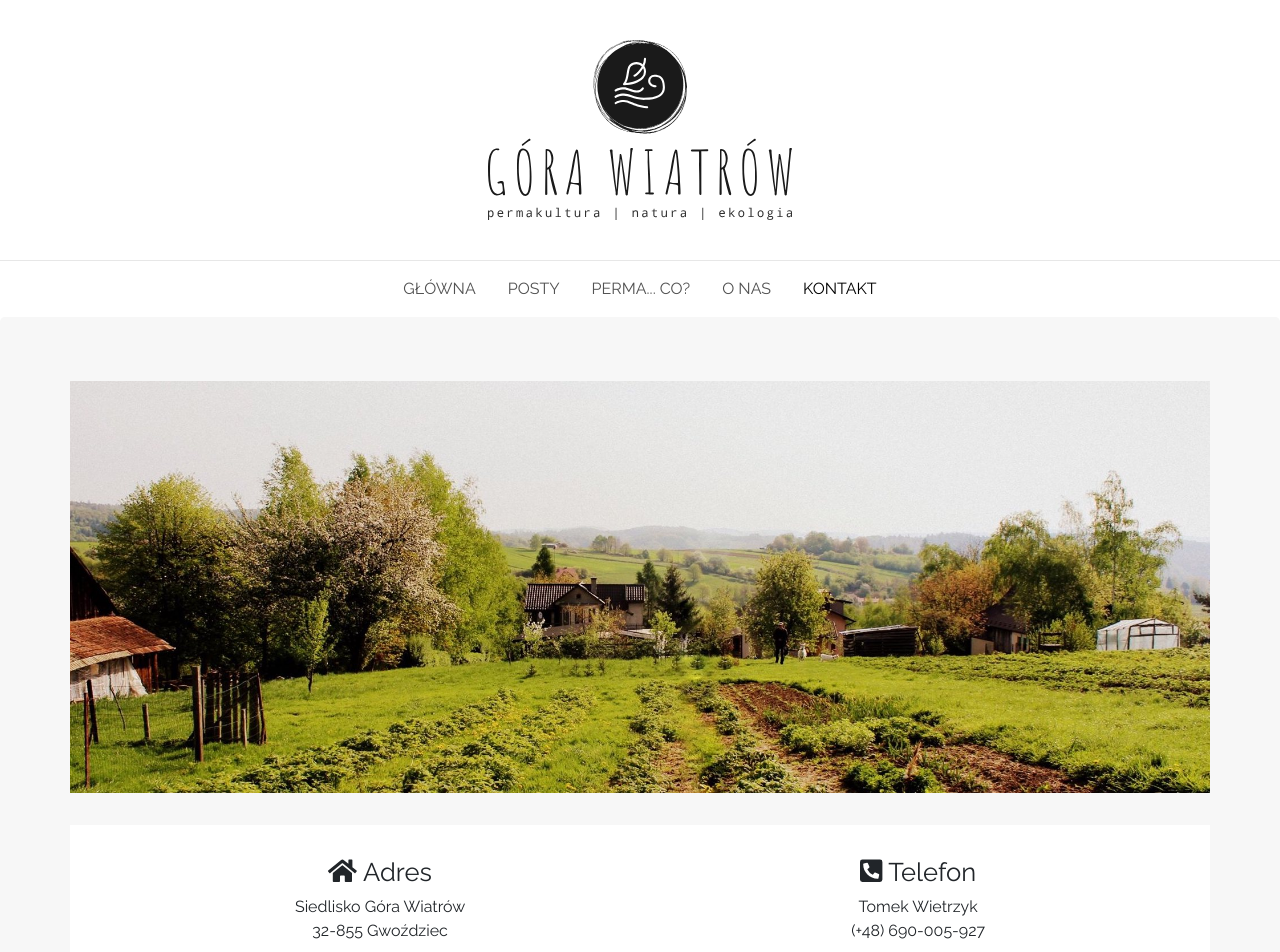
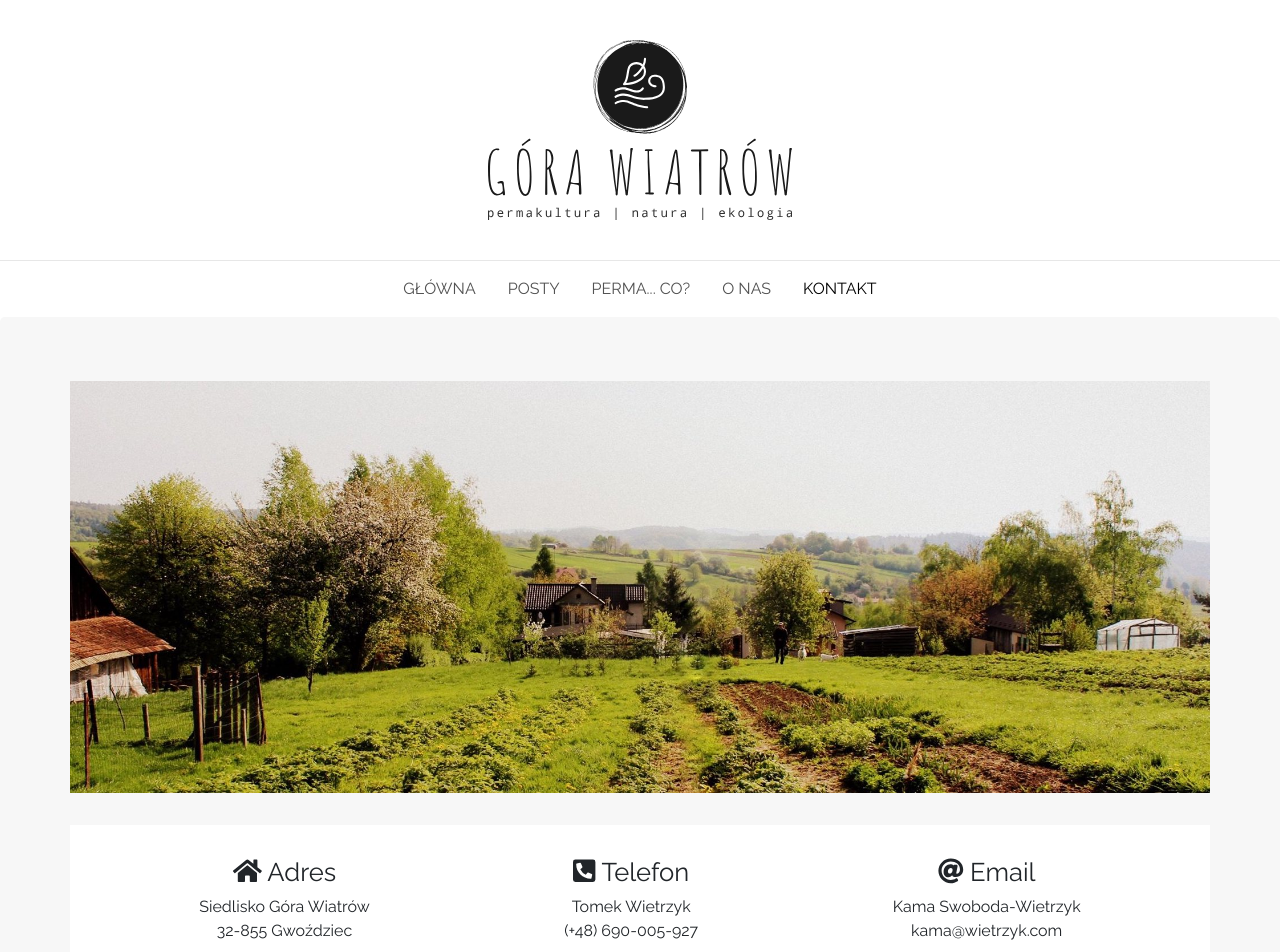
Before and after one commit to kamawietrzyk/siedlisko, a React (Create React App) app: page /kontakt in a window 1280 px wide. Shown: the top 952 px of the page. Built offline with nearby package versions, Linux system fonts and the light colour scheme.

Commit message:
email section added

```diff
--- a/src/components/Contact/index.js
+++ b/src/components/Contact/index.js
@@ -2,7 +2,7 @@ import React from 'react'
 import kontakt from './kontakt.jpg'
 import './index.scss'
 import { FontAwesomeIcon } from '@fortawesome/react-fontawesome'
-import { faHome, faPhoneSquareAlt } from '@fortawesome/free-solid-svg-icons'
+import { faHome, faPhoneSquareAlt, faAt } from '@fortawesome/free-solid-svg-icons'
 
 const Contact = () => (
   <>
@@ -18,6 +18,10 @@ const Contact = () => (
         <div>
           <h2><FontAwesomeIcon icon={faPhoneSquareAlt} /> Telefon</h2>
           <p>Tomek Wietrzyk <br/> (+48) 690-005-927</p>
+        </div>
+        <div>
+          <h2><FontAwesomeIcon icon={faAt} /> Email</h2>
+          <p>Kama Swoboda-Wietrzyk <br/> kama@wietrzyk.com</p>
         </div>
       </div>
 
```
